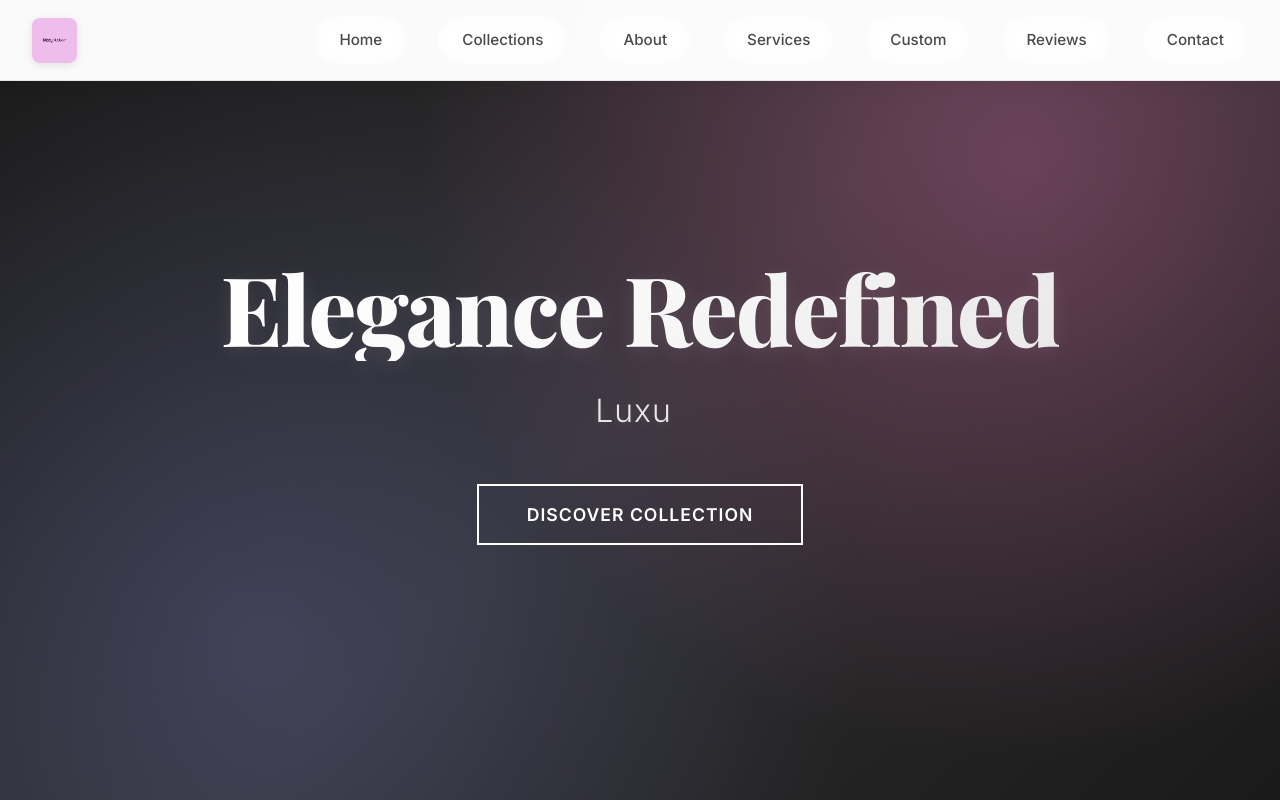
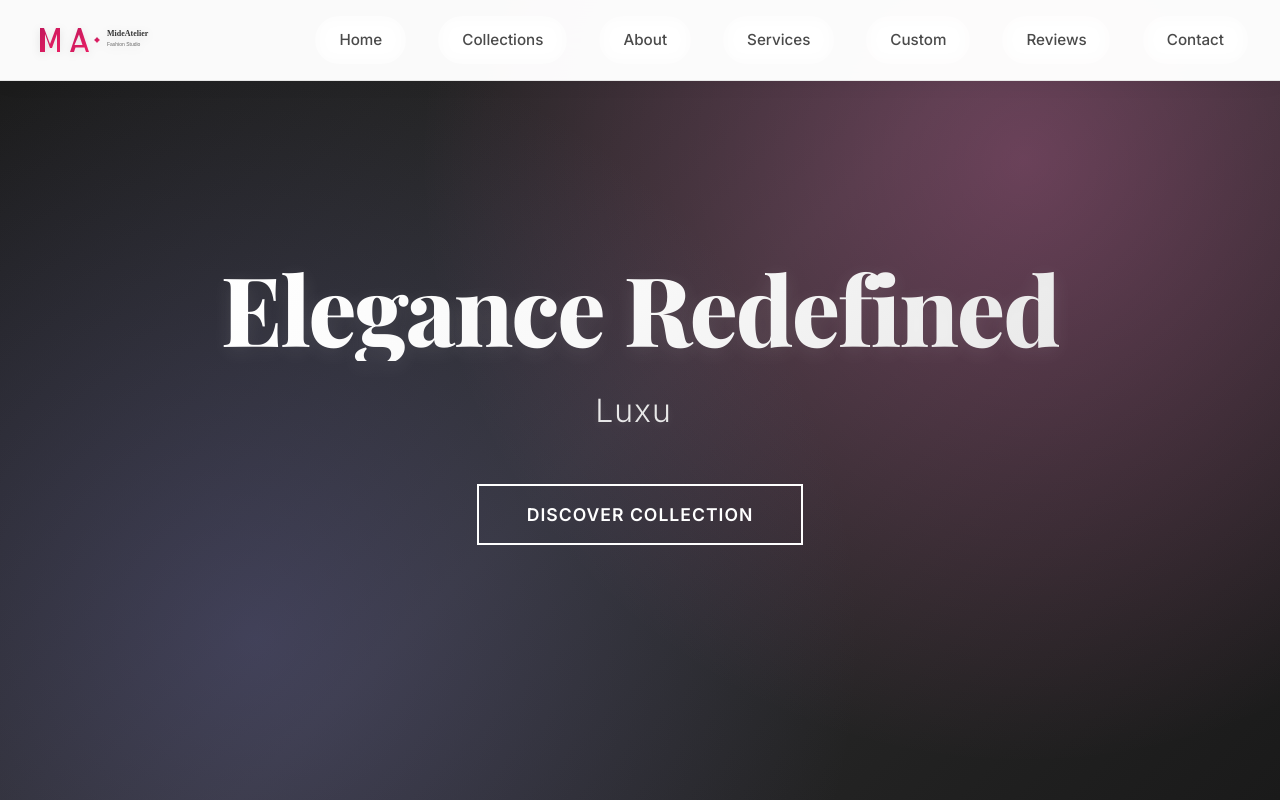
Before and after one commit to Mrteesoft/mideyateller_fashion_store, a Next.js app: page / in a window 1280 px wide. Shown: the top 800 px of the page. Built offline with nearby package versions, Linux system fonts and the light colour scheme; no server answers.

Commit message:
🎨 Rebranded to MideAtelier & Enhanced Navigation - Custom SVG Logo Icon

```diff
--- a/pages/_document.js
+++ b/pages/_document.js
@@ -10,22 +10,22 @@ export default function Document() {
         <meta name="mobile-web-app-capable" content="yes" />
         <meta name="apple-mobile-web-app-capable" content="yes" />
         <meta name="apple-mobile-web-app-status-bar-style" content="default" />
-        <meta name="apple-mobile-web-app-title" content="Mideyateller" />
+        <meta name="apple-mobile-web-app-title" content="MideAtelier" />
 
         {/* SEO Meta Tags */}
-        <meta name="description" content="Mideyateller Fashion Store - Professional, world-class fashion designs with bespoke tailoring services. Discover elegant dresses and sophisticated fashion in Nigeria." />
+        <meta name="description" content="MideAtelier Fashion Store - Professional, world-class fashion designs with bespoke tailoring services. Discover elegant dresses and sophisticated fashion in Nigeria." />
         <meta name="keywords" content="fashion, dresses, bespoke, tailoring, Nigeria, elegant, sophisticated, custom made" />
-        <meta name="author" content="Mideyateller Fashion Store" />
+        <meta name="author" content="MideAtelier Fashion Store" />
 
         {/* Open Graph Meta Tags */}
-        <meta property="og:title" content="Mideyateller Fashion Store" />
+        <meta property="og:title" content="MideAtelier Fashion Store" />
         <meta property="og:description" content="Professional, world-class fashion designs with bespoke tailoring services" />
         <meta property="og:type" content="website" />
-        <meta property="og:site_name" content="Mideyateller" />
+        <meta property="og:site_name" content="MideAtelier" />
 
         {/* Twitter Card Meta Tags */}
         <meta name="twitter:card" content="summary_large_image" />
-        <meta name="twitter:title" content="Mideyateller Fashion Store" />
+        <meta name="twitter:title" content="MideAtelier Fashion Store" />
         <meta name="twitter:description" content="Professional, world-class fashion designs with bespoke tailoring services" />
 
         {/* Favicon and Icons */}
--- a/pages/index.js
+++ b/pages/index.js
@@ -1,4 +1,5 @@
 import { useEffect, useState } from 'react';
+import Head from 'next/head';
 import styles from '../styles/Home.module.css';
 import apiClient from '../lib/api';
 
@@ -198,7 +199,7 @@ export default function Home() {
             </div>
           </div>
           <div className={styles.loadingText}>
-            <h2>Mideyateller</h2>
+            <h2>MideAtelier</h2>
             <p>Crafting Elegance...</p>
           </div>
           <div className={styles.progressBar}>
@@ -210,12 +211,33 @@ export default function Home() {
   }
 
   return (
-    <div className={styles.container}>
+    <>
+      <Head>
+        <title>MideAtelier - Elegant Fashion Studio</title>
+      </Head>
+      <div className={styles.container}>
       {/* NAVIGATION */}
       <nav className={styles.navigation}>
         <div className={styles.nav}>
           <a href="#" className={styles.logo}>
-            <img src="/images/logo.jpeg" alt="Mideyateller Fashion Store" className={styles.logoImage} />
+            <svg className={styles.logoIcon} viewBox="0 0 120 40" fill="none" xmlns="http://www.w3.org/2000/svg">
+              <defs>
+                <linearGradient id="logoGradient" x1="0%" y1="0%" x2="100%" y2="100%">
+                  <stop offset="0%" stopColor="#c2185b" />
+                  <stop offset="100%" stopColor="#e91e63" />
+                </linearGradient>
+              </defs>
+              {/* Elegant M */}
+              <path d="M8 32V8h4l6 16 6-16h4v24h-3V14l-5 14h-2l-5-14v18H8z" fill="url(#logoGradient)" />
+              {/* Stylized A */}
+              <path d="M38 32l8-24h3l8 24h-3l-1.5-4.5h-9l-1.5 4.5h-3zm5.5-7h7l-3.5-10.5L42.5 25z" fill="url(#logoGradient)" />
+              {/* Fashion needle accent */}
+              <circle cx="65" cy="20" r="2" fill="url(#logoGradient)" />
+              <path d="M65 18v4M63 20h4" stroke="url(#logoGradient)" strokeWidth="1.5" strokeLinecap="round" />
+              {/* Brand text */}
+              <text x="75" y="16" fontSize="8" fontFamily="serif" fontWeight="600" fill="#333">MideAtelier</text>
+              <text x="75" y="26" fontSize="5" fontFamily="sans-serif" fontWeight="400" fill="#666">Fashion Studio</text>
+            </svg>
           </a>
 
           {/* Mobile Menu Button */}
@@ -368,7 +390,7 @@ export default function Home() {
         <div className={styles.aboutContent}>
           <div className={styles.aboutText}>
             <h2>Our Story</h2>
-            <p>Founded in 2020, Mideyateller represents the pinnacle of contemporary fashion design. We believe that every woman deserves to feel extraordinary, and our mission is to create pieces that celebrate individuality while maintaining timeless elegance.</p>
+            <p>Founded in 2020, MideAtelier represents the pinnacle of contemporary fashion design. We believe that every woman deserves to feel extraordinary, and our mission is to create pieces that celebrate individuality while maintaining timeless elegance.</p>
             <p>Our team of expert designers and craftspeople work tirelessly to ensure each garment meets our exacting standards of quality, fit, and style. From concept to creation, every piece tells a story of passion, precision, and artistry.</p>
             <div className={styles.stats}>
               <div className={styles.stat}>
@@ -387,7 +409,7 @@ export default function Home() {
           </div>
           <div className={styles.aboutLogoContainer}>
             <div className={styles.logoShowcase}>
-              <img src="/images/logo.jpeg" alt="Mideyateller Logo" className={styles.aboutLogo} />
+              <img src="/images/logo.jpeg" alt="MideAtelier Logo" className={styles.aboutLogo} />
               <div className={styles.logoGlow}></div>
             </div>
           </div>
@@ -439,7 +461,7 @@ export default function Home() {
             <button className={styles.customButton}>Start Your Design</button>
           </div>
           <div className={styles.customImageContainer}>
-            <img src="/images/graphic.jpeg" alt="Mideyateller Brand Graphic" className={styles.customImage} />
+            <img src="/images/graphic.jpeg" alt="MideAtelier Brand Graphic" className={styles.customImage} />
           </div>
         </div>
       </section>
@@ -529,10 +551,10 @@ export default function Home() {
               <a href={socialLinks.whatsapp?.url || "https://wa.me/1234567890"} target="_blank" rel="noopener noreferrer">
                 WhatsApp
               </a>
-              <a href={socialLinks.twitter?.url || "https://twitter.com/mideyateller"} target="_blank" rel="noopener noreferrer">
+              <a href={socialLinks.twitter?.url || "https://twitter.com/mideatelier"} target="_blank" rel="noopener noreferrer">
                 Twitter
               </a>
-              <a href={socialLinks.instagram?.url || "https://instagram.com/mideyateller"} target="_blank" rel="noopener noreferrer">
+              <a href={socialLinks.instagram?.url || "https://instagram.com/mideatelier"} target="_blank" rel="noopener noreferrer">
                 Instagram
               </a>
             </div>
@@ -544,7 +566,7 @@ export default function Home() {
       <footer className={styles.footer}>
         <div className={styles.footerContent}>
           <div className={styles.footerSection}>
-            <h3>Mideyateller</h3>
+            <h3>MideAtelier</h3>
             <p>Crafting elegance, one dress at a time. Where luxury meets personal style.</p>
           </div>
           <div className={styles.footerSection}>
@@ -558,15 +580,16 @@ export default function Home() {
           </div>
           <div className={styles.footerSection}>
             <h4>Contact Info</h4>
-            <p>Email: info@mideyateller.com</p>
+            <p>Email: info@mideatelier.com</p>
             <p>Phone: +2349164638685</p>
             <p>Address: No 1 Fashion Ave, Abeokuta Ogun state</p>
           </div>
         </div>
         <div className={styles.footerBottom}>
-          <p>&copy; 2024 Mideyateller Fashion. All rights reserved.</p>
+          <p>&copy; 2024 MideAtelier Fashion. All rights reserved.</p>
         </div>
       </footer>
     </div>
+    </>
   );
 }
--- a/styles/Home.module.css
+++ b/styles/Home.module.css
@@ -56,20 +56,16 @@
   position: relative;
 }
 
-.logoImage {
-  height: 45px;
+.logoIcon {
+  height: 40px;
   width: auto;
-  object-fit: contain;
-  transition: all 0.3s ease;
-  filter: brightness(1) contrast(1.1);
-  border-radius: 8px;
-  box-shadow: 0 2px 8px rgba(0, 0, 0, 0.1);
-}
-
-.logo:hover .logoImage {
-  transform: scale(1.05);
-  filter: brightness(1.1) contrast(1.2);
-  box-shadow: 0 4px 16px rgba(0, 0, 0, 0.15);
+  transition: all 0.3s cubic-bezier(0.4, 0, 0.2, 1);
+  filter: drop-shadow(0 2px 4px rgba(0, 0, 0, 0.1));
+}
+
+.logo:hover .logoIcon {
+  transform: scale(1.05) translateY(-1px);
+  filter: drop-shadow(0 4px 8px rgba(194, 24, 91, 0.2));
 }
 
 .navLinks {
@@ -2198,7 +2194,7 @@
   }
 
   /* Mobile Logo & Custom Image */
-  .logoImage {
+  .logoIcon {
     height: 35px;
   }
 
```
Also changed, not shown: public/images/logo.jpeg.
